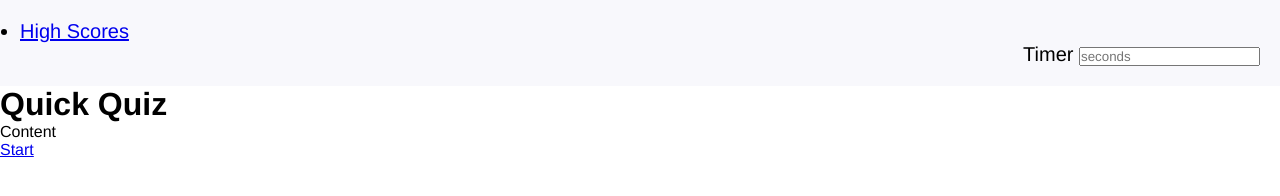
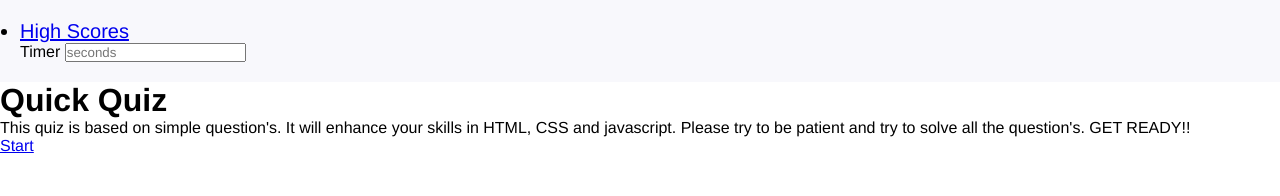
Before and after one commit to Etipriya/code_quiz, a plain HTML site: page index.html in a window 1280 px wide. Drawn offline with Linux system fonts and the light colour scheme.

Commit message:
add content to the body and start button

```diff
--- a/index.html
+++ b/index.html
@@ -18,17 +18,19 @@
           </li>
         </ul>
       </div>
-      <div class="content">
+      <div class="time">
         <div class="counter"></div>
         Timer
         <input type="number" id="seconds" placeholder="seconds" />
       </div>
     </header>
     <div class="container">
-      <div id="home">
         <h1>Quick Quiz</h1>
-        <div>Content</div>
-        <div>
+        <div>This quiz is based on simple question's. It will enhance your skills
+          in HTML, CSS and javascript. Please try to be patient and try to solve
+          all the question's. GET READY!!
+        </div>
+        <div id="start-quiz">
           <a href="start" class="start_button">Start</a>
         </div>
       </div>
```
